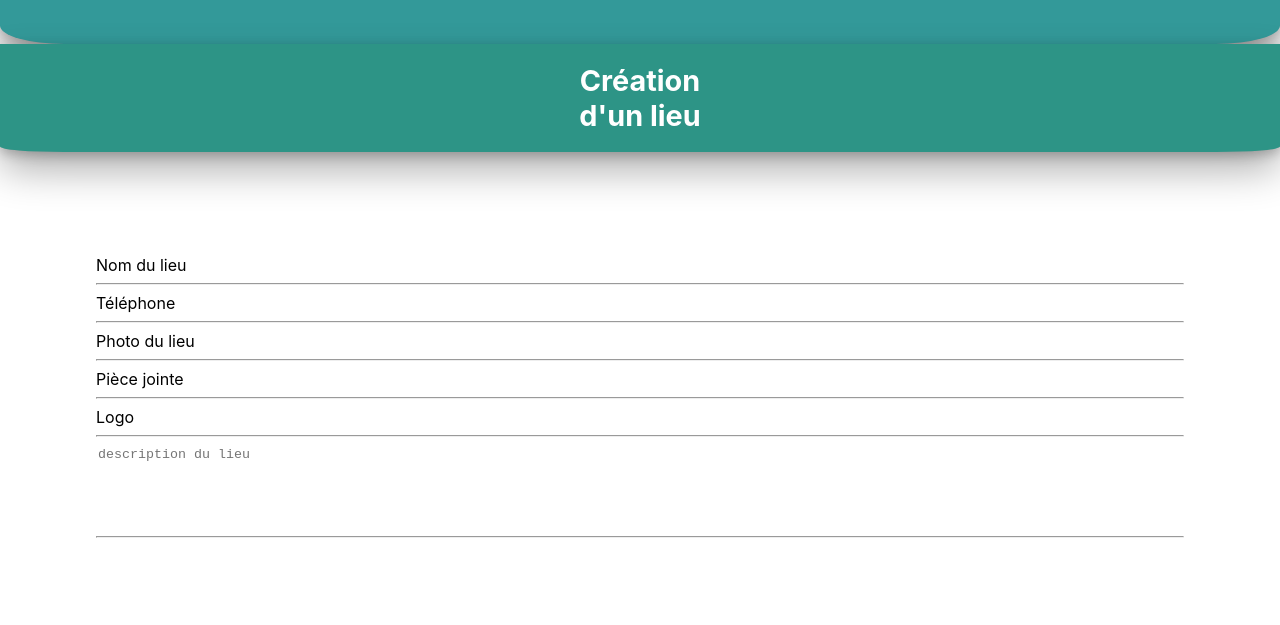
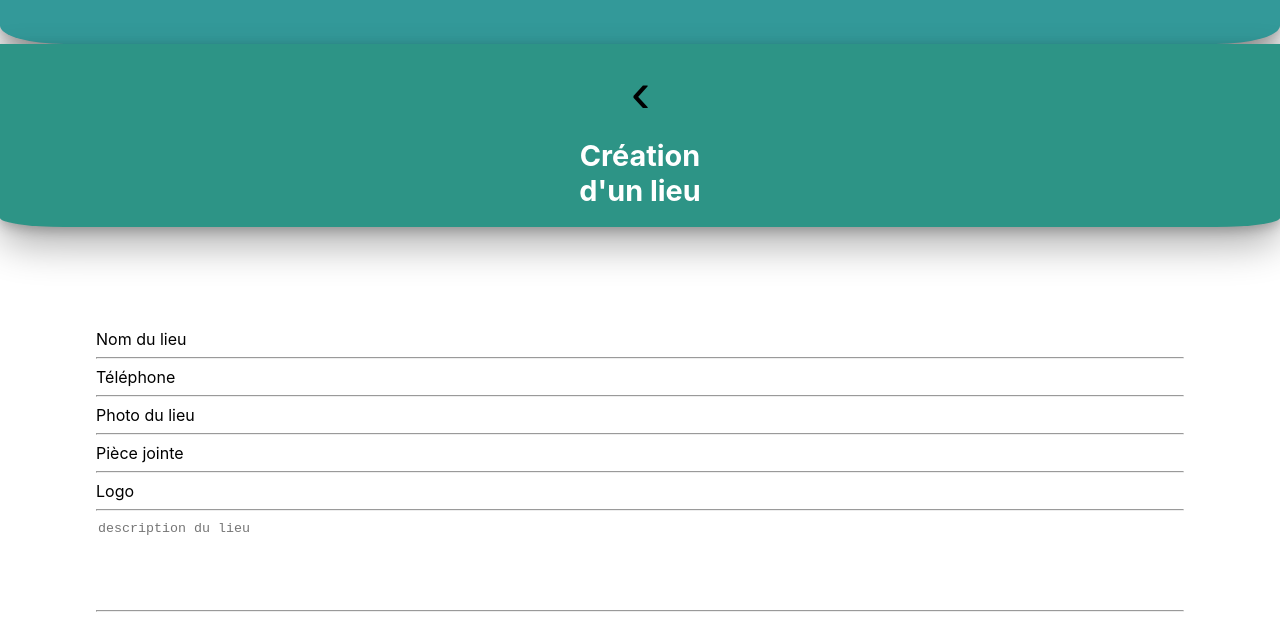
Before and after one commit to WildCodeSchool/reims-0919-js-nytte, a React (Create React App) app in the folder front/: page / in a window 1280 px wide. Shown: the part 327-952 px from the top of the page. Built offline with nearby package versions, Linux system fonts and the light colour scheme; no server answers.

Commit message:
arrow for back to the previous page is added

```diff
--- a/front/src/component/FormPlace.css
+++ b/front/src/component/FormPlace.css
@@ -7,6 +7,7 @@
 }
 .formContainer form {
     width: 85%;
+    margin-bottom: 5%;
 }
 
 .formContainer hr {
@@ -47,6 +48,7 @@
   width: 100%;
   resize: none;
   border: 0px;
+  color: #2d9486;
 }
 
 .bannerTop {
@@ -67,3 +69,11 @@ button {
   height: 5%;
   font-size: 1.2em;
 }
+
+.arrowBack {
+  width: 30px;
+  height: 60px;
+  background-color:#2d9486;
+  border: 0px;
+  font-size: 4em;
+}
--- a/front/src/component/FormPlace.js
+++ b/front/src/component/FormPlace.js
@@ -13,6 +13,8 @@ class FormPlace extends React.Component {
       return (
       <div className = "formContainer">
         <div className="bannerTop">
+          <p></p>
+          <button className='arrowBack'>&lsaquo;</button>
           <h1>Création
             <br/>
               d'un lieu
@@ -50,9 +52,6 @@ class FormPlace extends React.Component {
                 </label>
             </div>
             <hr/>
-            <div className= 'inputForm'>
-                <input  type="submit" value="VALIDER  >"/>
-            </div>
         </form>
         <button>Créer</button>
       </div>
```
